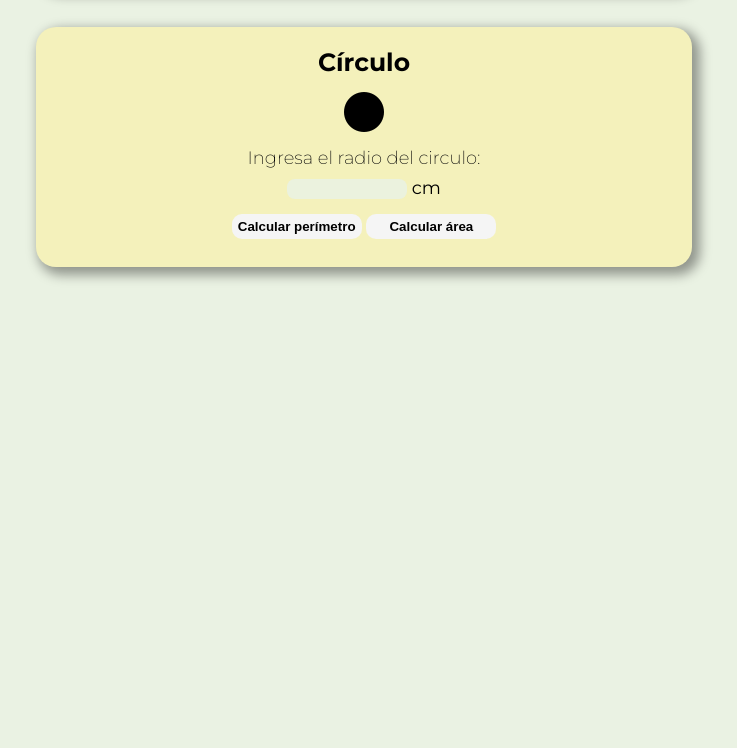
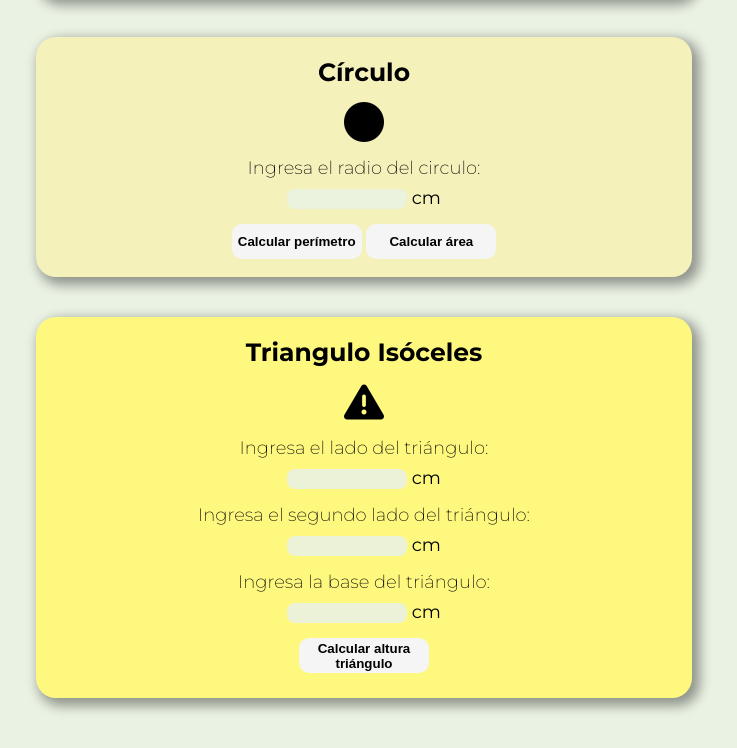
Before and after one commit to martinpvz/curso-practico-javascript, a plain HTML site: page index.html in a window 1280 px wide. Shown: the part 931-1679 px from the top of the page, without its empty margins (276-1013 px from the left). Before the commit the page ends 1248 px from the top, so only its background shows below. Drawn offline with Linux system fonts and the light colour scheme.

Commit message:
se agrega el triangulo isoceles a la pagina

```diff
--- a/figuras.js
+++ b/figuras.js
@@ -52,3 +52,22 @@ function calcularAreaCirculo () {
   let area = (radio ** 2) * Math.PI;
   alert(area);
 }
+
+
+function calcularAlturaTriangulo() {
+  lado1 = document.getElementById("InputIsocelesLado1").value;
+  lado2 = document.getElementById("InputIsocelesLado2").value;
+  base = document.getElementById("InputIsocelesBase").value;
+
+  if ( lado1 != lado2 ) {
+    alert("Los lados A y B no son iguales");
+  } else {
+    const trianguloPequenoLadoB = base / 2;
+    const trianguloPequenoLadoBase = lado1;
+    const trianguloPequenoLadoBCuadrado = trianguloPequenoLadoB ** 2;
+    const trianguloPequenoLadoBaseCuadrado = trianguloPequenoLadoBase ** 2;
+    let trianguloPequenoLadoA = Math.sqrt(trianguloPequenoLadoBaseCuadrado - trianguloPequenoLadoBCuadrado);
+    const trianguloAltura = trianguloPequenoLadoA;
+    alert(trianguloAltura);
+  }
+}
--- a/index.html
+++ b/index.html
@@ -80,6 +80,32 @@
     </form>
   </section>
 
+  <section class="card card__color-isoceles">
+    <h3 class="card__title">Triangulo Isóceles</h3>
+    <i class="fas fa-exclamation-triangle"></i>
+    <form class="card__form">
+      <label for="InputIsocelesLado1"> <!--Colocamos el mismo que el del input-->
+        <span class="card__description">Ingresa el lado del triángulo: </span>
+        <input id="InputIsocelesLado1" type="number" class="card__input"> <!--Ponemos el id para identificarlo en JS-->
+        <span class="card__description--measure">cm</span>
+      </label>
+      <label for="InputIsocelesLado2"> <!--Colocamos el mismo que el del input-->
+        <span class="card__description">Ingresa el segundo lado del triángulo: </span>
+        <input id="InputIsocelesLado2" type="number" class="card__input"> <!--Ponemos el id para identificarlo en JS-->
+        <span class="card__description--measure">cm</span>
+      </label>
+      <label for="InputIsocelesBase"> <!--Colocamos el mismo que el del input-->
+        <span class="card__description">Ingresa la base del triángulo: </span>
+        <input id="InputIsocelesBase" type="number" class="card__input"> <!--Ponemos el id para identificarlo en JS-->
+        <span class="card__description--measure">cm</span>
+      </label>
+      <div class="button">
+        <button class="card__button" type="button" onclick="calcularAlturaTriangulo()">Calcular altura triángulo</button>
+        <!-- <button class="card__button" type="button" onclick="calcularAreaCirculo()">Calcular área</button> -->
+      </div>
+    </form>
+  </section>
+
   <script src="./figuras.js"></script> <!-- por buenas practicas se coloca al final del body -->
 </body>
 </html>
--- a/styles.scss
+++ b/styles.scss
@@ -93,7 +93,7 @@ header {
   &__button {
     margin-top: 15px;
     width: 130px;
-    height: 25px;
+    height: 35px;
     border: none;
     border-radius: 10px;
     font-weight: 700;
@@ -110,3 +110,8 @@ header {
 .card__color-circle {
   background-color: $color-secundario;
 }
+
+.card__color-isoceles {
+  background-color: $color-quinto;
+  height: auto;
+}
```
Also changed, not shown: styles.css, 1 other file.
